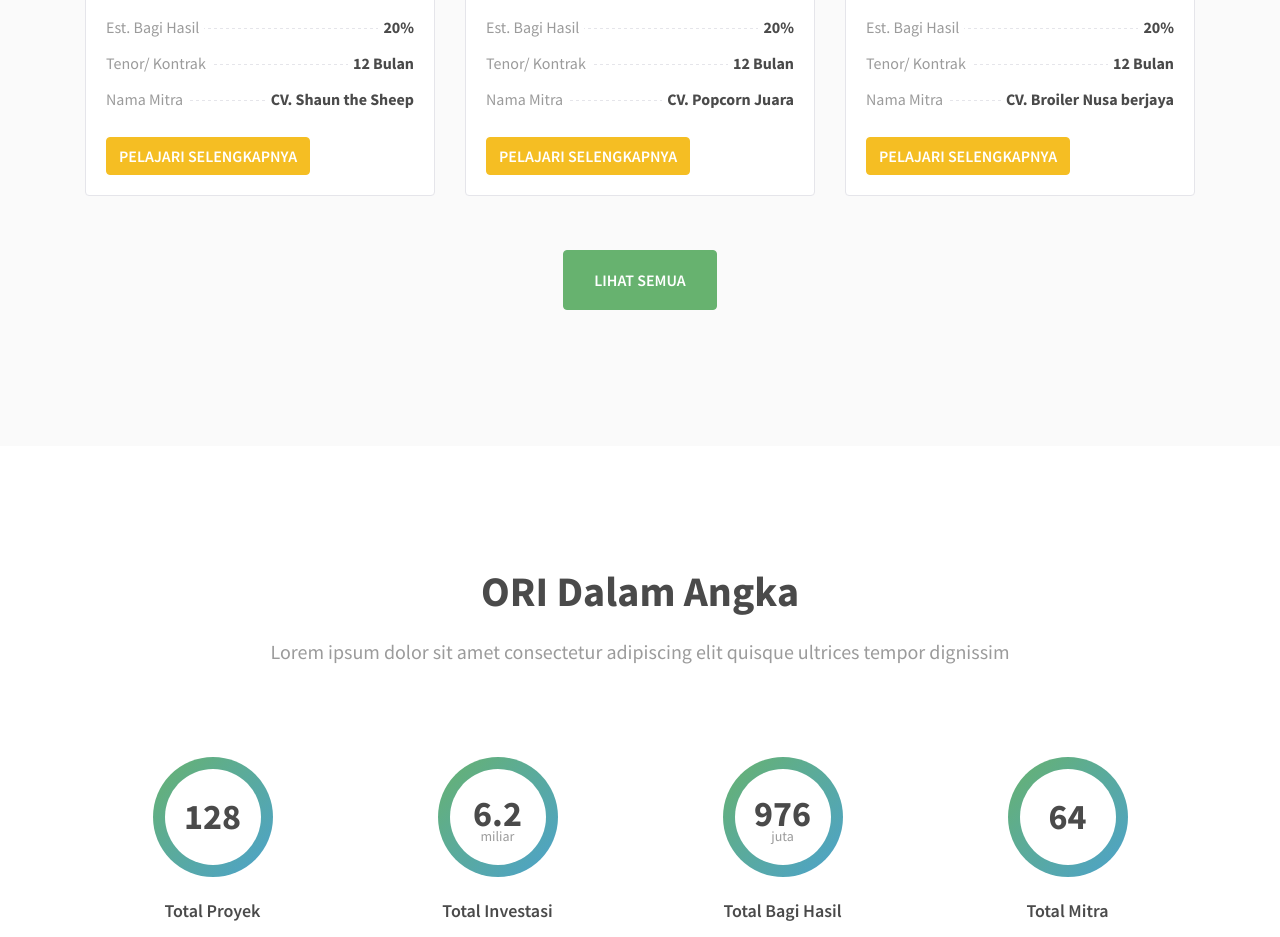
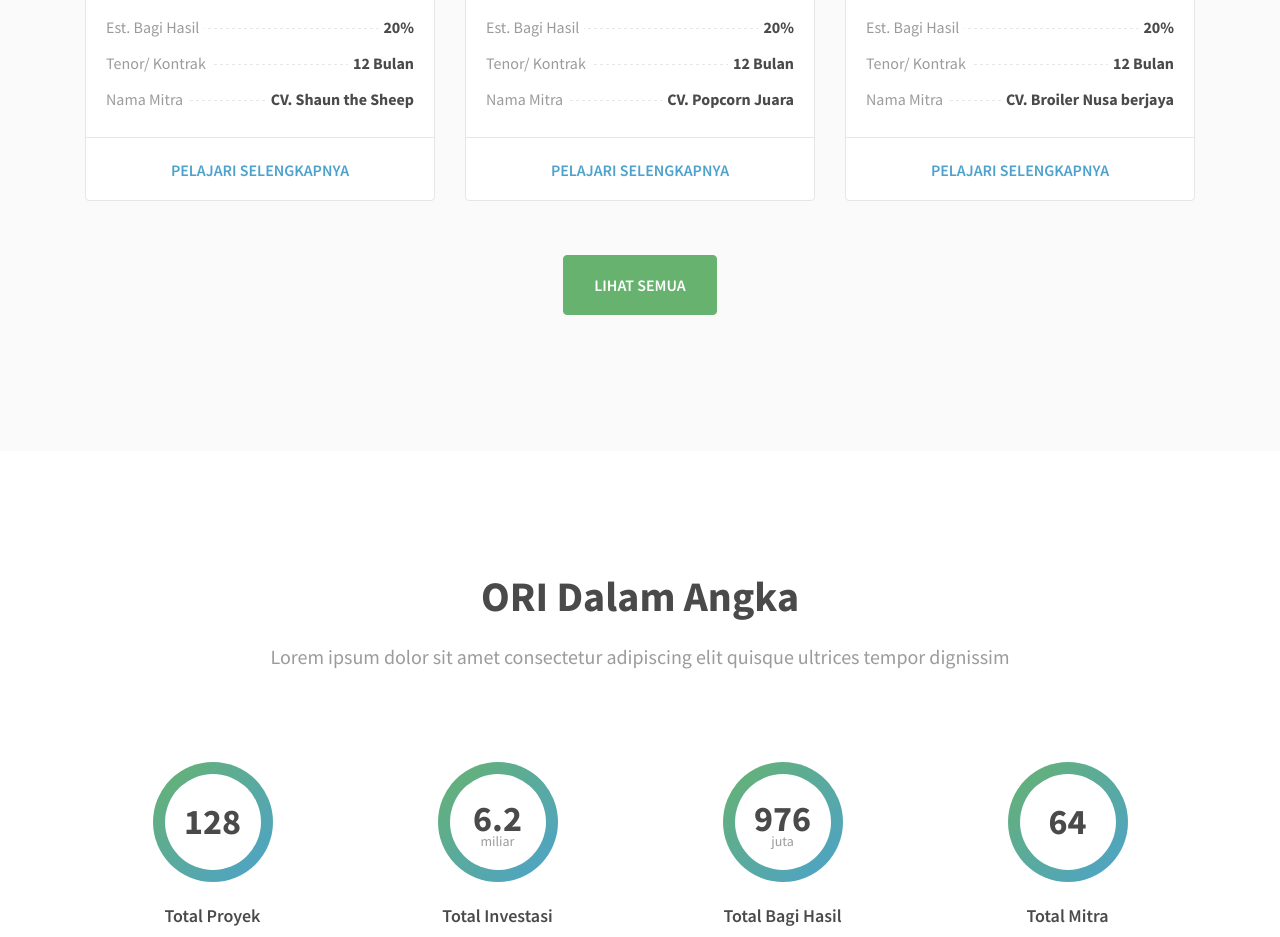
Before and after one commit to uiuxmsmb/oriweb, a website: page index.html in a window 1280 px wide. Shown: the part 3280-4217 px from the top of the page. Drawn offline with nearby package versions, Linux system fonts and the light colour scheme; files whose address does not match are found by name.

Commit message:
proyek list button

```diff
--- a/scss/style.scss
+++ b/scss/style.scss
@@ -587,6 +587,19 @@ section {
                     }
                 }
             }
+            .btn {
+                margin: -$gap / 1.5;
+                margin-top: 0;
+                margin-bottom: -22px;
+                display: block;
+                border-radius: 0;
+                padding-top: 20px;
+                padding-bottom: 20px;
+                border-width: 0;
+                border-top: 1px solid $border-color;
+                background-color: transparent !important;
+                color: $primary-color;
+            }
         }
         &:hover {
             box-shadow: 0px 10px 10px 0px rgba(0,0,0,0.09);
@@ -601,6 +614,9 @@ section {
                     > a {
                         color: $primary-color;
                     }
+                }
+                .btn {
+                    color: $text-color;
                 }
             }
 
```
Also changed, not shown: assets/css/style.css.
